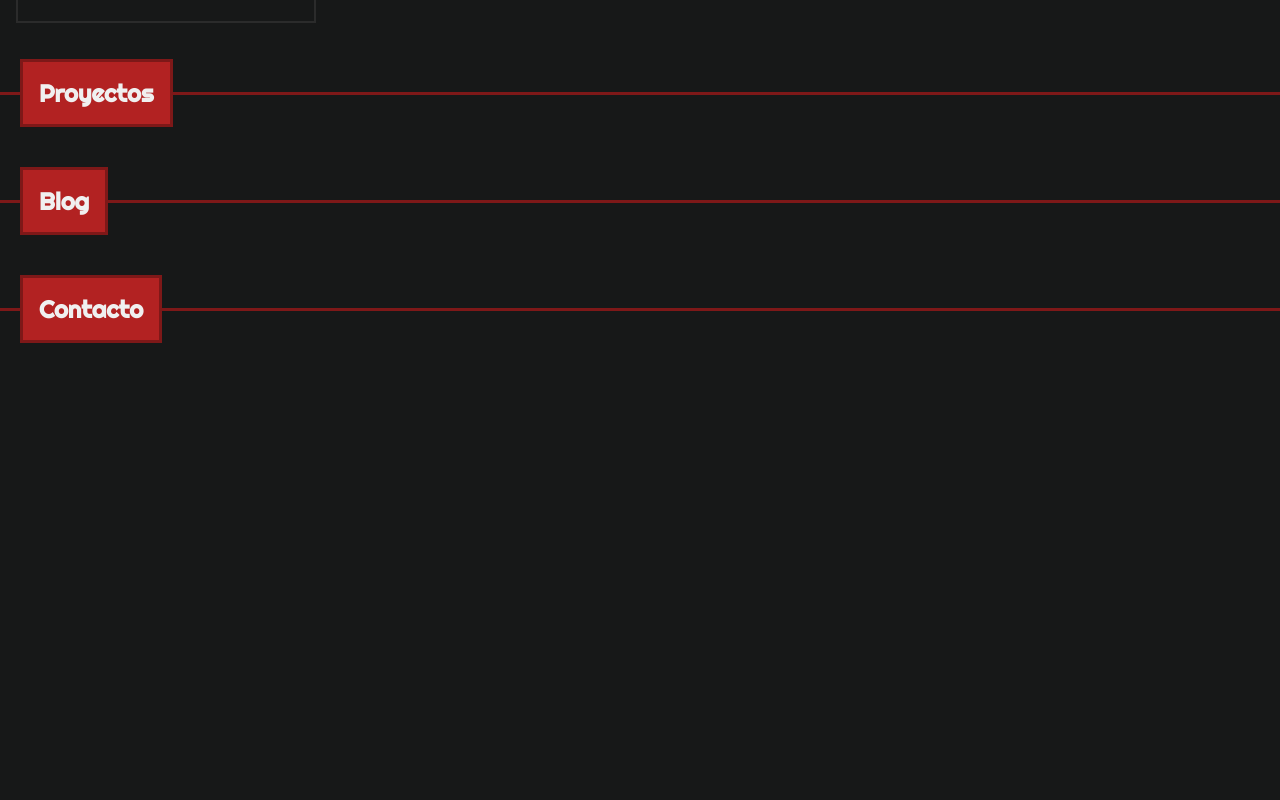
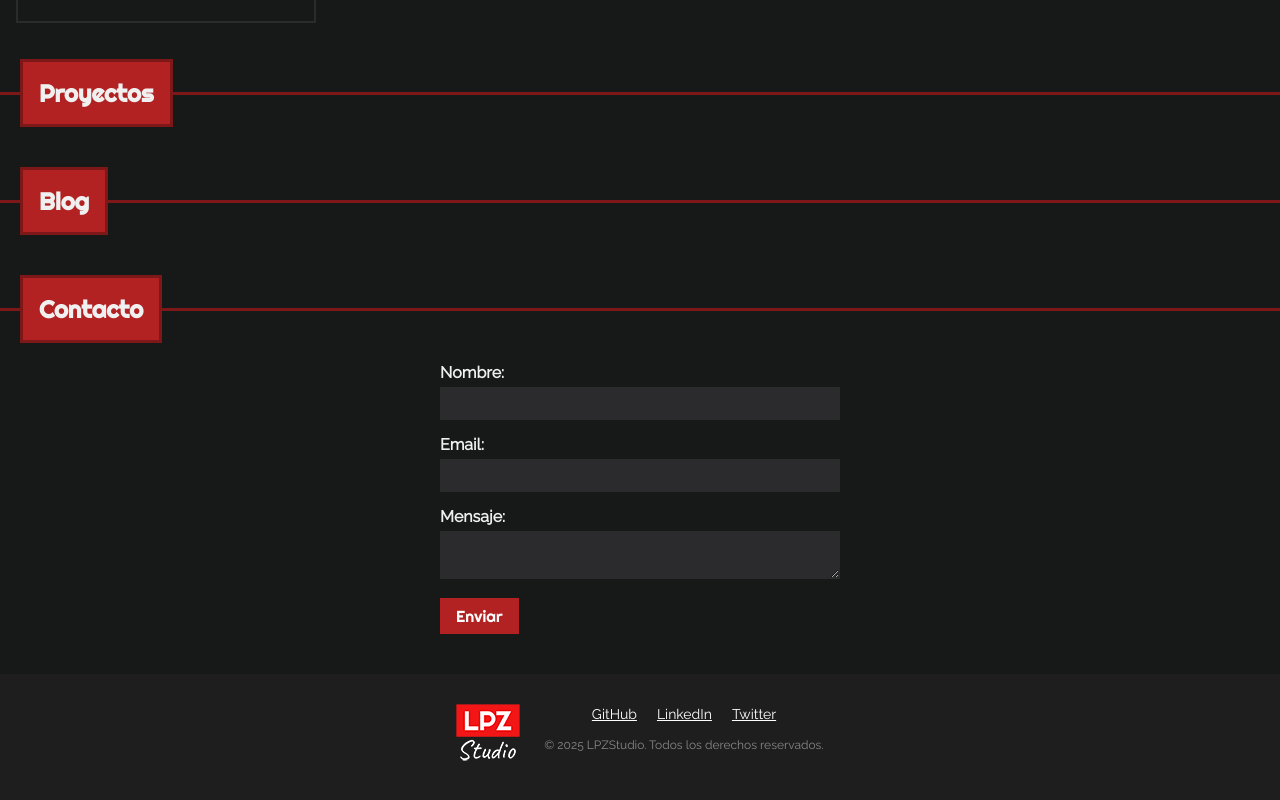
Before and after one commit to lpmagdiel/lpzstudio-frontend, a React (Vite) app in the folder lpzstudio/: page / in a window 1280 px wide. Shown: the part 1185-1985 px from the top of the page. Before the commit the page ends 1548 px from the top, so only its background shows below. Built offline with nearby package versions, Linux system fonts and the light colour scheme.

Commit message:
agregado footer

```diff
--- a/lpzstudio/src/App.tsx
+++ b/lpzstudio/src/App.tsx
@@ -2,6 +2,7 @@ import './styles/App.css'
 import { NavBar } from './components/NavBar'
 import { VisualTitle } from './components/VisualTitle'
 import { InfoBox } from './components/InfoBox'
+import { ContactForm } from './components/ContactForm'
 
 function App() {
   return (
@@ -23,6 +24,20 @@ function App() {
       <VisualTitle text='Proyectos' />
       <VisualTitle text='Blog' />
       <VisualTitle text='Contacto' />
+      <ContactForm />
+      <footer>
+        <div className="container">
+          <img src='./logo/icon64.png'/>
+        </div>
+        <div className="container">
+          <div className="redes-sociales animate__animated animate__fadeIn">
+            <a href="#" target="_blank">GitHub</a>
+            <a href="#" target="_blank">LinkedIn</a>
+            <a href="#" target="_blank">Twitter</a>
+          </div>
+          <p className="derechos animate__animated animate__fadeIn">© 2025 LPZStudio. Todos los derechos reservados.</p>
+        </div>
+      </footer>
     </div>
   )
 }
--- /dev/null
+++ b/lpzstudio/src/components/ContactForm/ContactForm.css
@@ -0,0 +1,38 @@
+
+  form {
+    max-width: 400px;
+    margin: 0 auto;
+  }
+
+  form div {
+    margin-bottom: 15px;
+  }
+
+  label {
+    display: block;
+    margin-bottom: 5px;
+    font-weight: bold;
+  }
+
+  input, textarea {
+    width: 100%;
+    padding: 8px;
+    box-sizing: border-box;
+    border: 1px solid #2b2b2b;
+    background-color: rgb(43, 43, 46);
+  }
+
+  button {
+    font-family: "Righteous";
+    padding: 0.5rem 1rem;
+    background-color: #b22222;
+    color: #ffffff;
+    border: none;
+    cursor: pointer;
+    font-size: 1rem;
+  }
+
+  button:hover {
+    background-color: #f0f0f0;
+    color: #b22222;
+  }
--- /dev/null
+++ b/lpzstudio/src/components/ContactForm/ContactForm.tsx
@@ -0,0 +1,70 @@
+"use client";
+import { useState } from 'react';
+import './ContactForm.css';
+
+
+export const ContactForm = () => {
+	const [formData, setFormData] = useState({
+		name: '',
+		email: '',
+		message: ''
+	});
+
+	const handleChange = (e: any) => {
+		const { name, value } = e.target;
+		setFormData({
+			...formData,
+			[name]: value
+		});
+	};
+
+	const handleSubmit = (e: any) => {
+		e.preventDefault();
+		// Aquí puedes manejar el envío del formulario, por ejemplo, enviar los datos a un servidor
+		console.log('Formulario enviado:', formData);
+		// Limpiar el formulario después del envío
+		setFormData({
+			name: '',
+			email: '',
+			message: ''
+		});
+	};
+
+	return (
+		<form onSubmit={handleSubmit}>
+			<div>
+				<label htmlFor="name">Nombre:</label>
+				<input
+					type="text"
+					id="name"
+					name="name"
+					value={formData.name}
+					onChange={handleChange}
+					required
+				/>
+			</div>
+			<div>
+				<label htmlFor="email">Email:</label>
+				<input
+					type="email"
+					id="email"
+					name="email"
+					value={formData.email}
+					onChange={handleChange}
+					required
+				/>
+			</div>
+			<div>
+				<label htmlFor="message">Mensaje:</label>
+				<textarea
+					id="message"
+					name="message"
+					value={formData.message}
+					onChange={handleChange}
+					required
+				/>
+			</div>
+			<button type="submit">Enviar</button>
+		</form>
+	);
+};
--- /dev/null
+++ b/lpzstudio/src/components/ContactForm/index.ts
@@ -0,0 +1 @@
+export { ContactForm } from './ContactForm';
--- a/lpzstudio/src/components/VisualTitle/VisualTitle.css
+++ b/lpzstudio/src/components/VisualTitle/VisualTitle.css
@@ -22,8 +22,6 @@
     margin: 20px;
     position: relative;
     z-index: 1;
-    opacity: 0;
-    transition: 0.8s;
 }
 .visualtitle-animate{
     animation-name: slide-left;
@@ -33,11 +31,9 @@
 
 @keyframes slide-left {
     from{
-        left: 100%;
-        opacity: 0;
+        left: -50%;
     }
     to{
         left: 0%;
-        opacity: 1;
     }
 }
--- a/lpzstudio/src/styles/App.css
+++ b/lpzstudio/src/styles/App.css
@@ -17,4 +17,60 @@ header{
   h1{
     font-size: 1.1rem;
   }
+  footer{
+    flex-direction: column;
+  }
 }
+/* Footer */
+footer {
+  margin-top: 40px;
+  display: flex;
+  justify-content: center;
+  gap: 1.5rem;
+  background-color: #1e1e1e;
+  color: #fff;
+  padding: 30px 0;
+  text-align: center;
+}
+
+footer .logo {
+  font-size: 20px;
+  margin-bottom: 15px;
+}
+
+footer .footer-links {
+  list-style: none;
+  padding: 0;
+  display: flex;
+  justify-content: center;
+  gap: 15px;
+  margin-bottom: 15px;
+}
+
+footer .footer-links a {
+  color: #fff;
+  font-size: 14px;
+}
+
+footer .footer-links a:hover {
+  color: #FFBD4A; /* Nuevo color de énfasis en hover */
+}
+
+footer .redes-sociales {
+  margin-bottom: 15px;
+}
+
+footer .redes-sociales a {
+  margin: 0 10px;
+  color: #fff;
+  font-size: 14px;
+}
+
+footer .redes-sociales a:hover {
+  color: #FFBD4A; /* Nuevo color de énfasis en hover */
+}
+
+footer .derechos {
+  font-size: 12px;
+  color: #888;
+}
```
Also changed, not shown: lpzstudio/public/logo/icon64.png (added).
